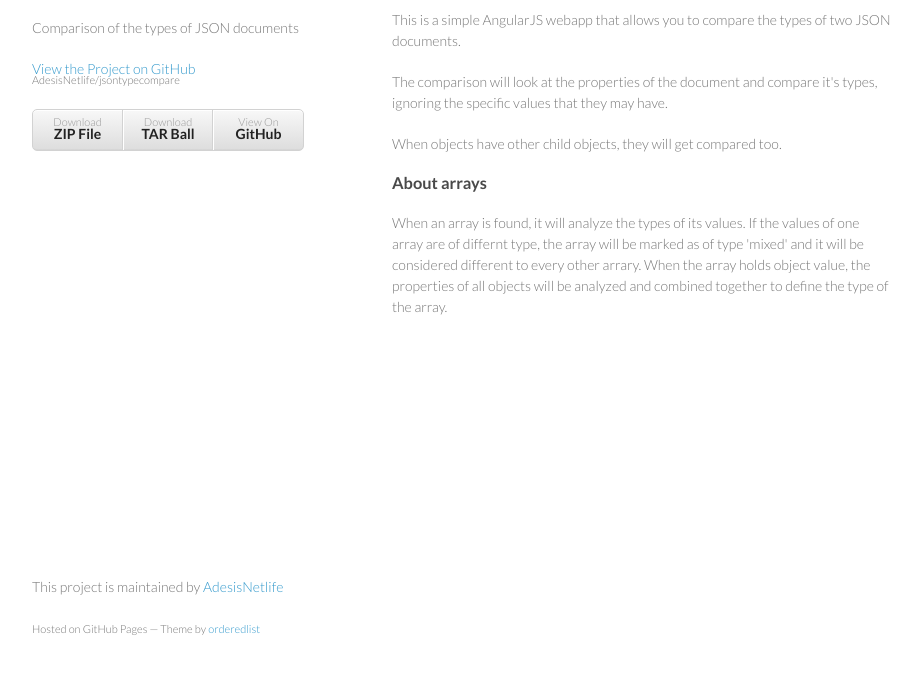
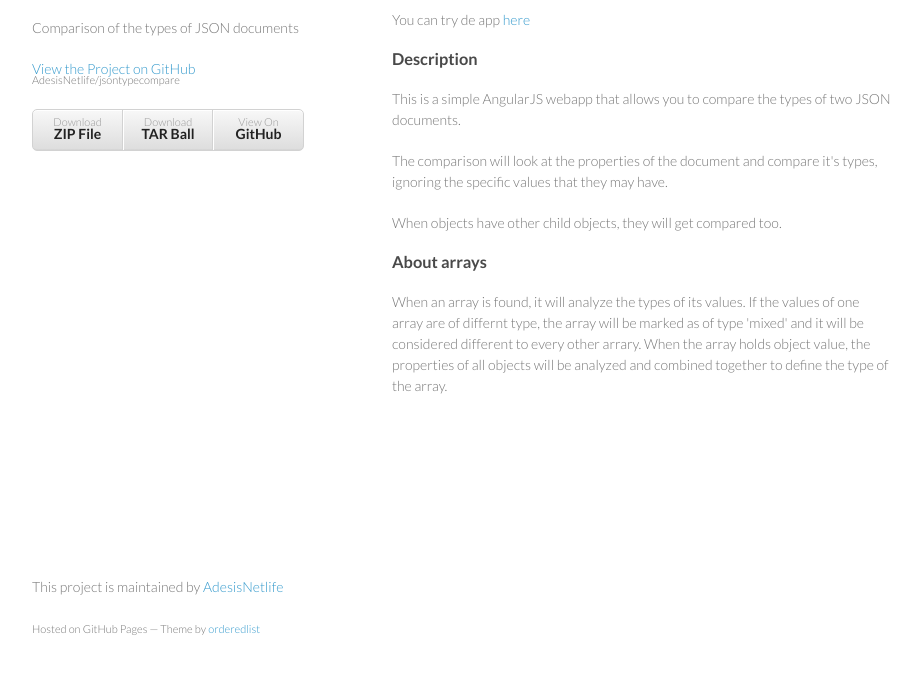
Before and after one commit to AdesisNetlife/jsontypecompare, a plain HTML site: page index.html in a window 1280 px wide. Shown: the part 92-766 px from the top of the page, without its empty margins (178-1099 px from the left). Drawn offline with Linux system fonts and the light colour scheme.

Commit message:
add reference to dist app

```diff
--- a/index.html
+++ b/index.html
@@ -29,6 +29,8 @@
       </header>
       <section>
         <h2> <a name="welcome-project" class="anchor" href="#welcome-project"><span class="octicon octicon-link"></span></a>JSON type compare application</h2>
+        <p>You can try de app <a href="dist/index.html">here</a></p>
+        <h3><a name="description" class="anchor" href="#description"><span class="octicon octicon-link"></span></a>Description</h3>
 <p>This is a simple AngularJS webapp that allows you to compare the types of two JSON documents.</p>
 <p>The comparison will look at the properties of the document and compare it's types, ignoring the specific values that they may have.</p>
 <p>When objects have other child objects, they will get compared too.</p>
```
